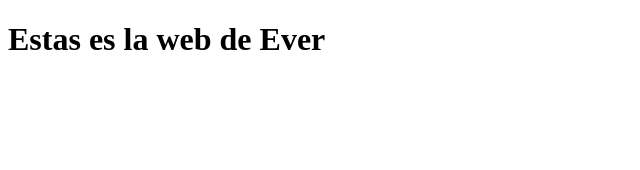
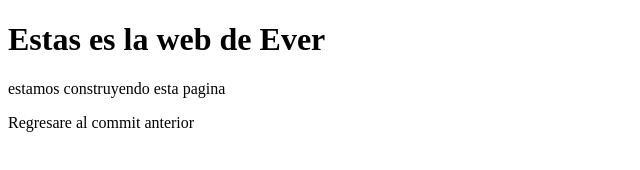
Before and after one commit to EverCabarcas/pruebagit, a plain HTML site: page index.html in a window 1280 px wide. Shown: the whole page, without its empty margins (0-640 px from the left). Drawn offline with Linux system fonts and the light colour scheme.

Commit message:
esto es un cambio de vuleve pronto

```diff
--- a/index.html
+++ b/index.html
@@ -9,4 +9,6 @@
 			</h1>
 			</body>
 
+			<p>estamos construyendo esta pagina</p
+			<h1>Regresare al commit anterior</p>
 <html>
```
